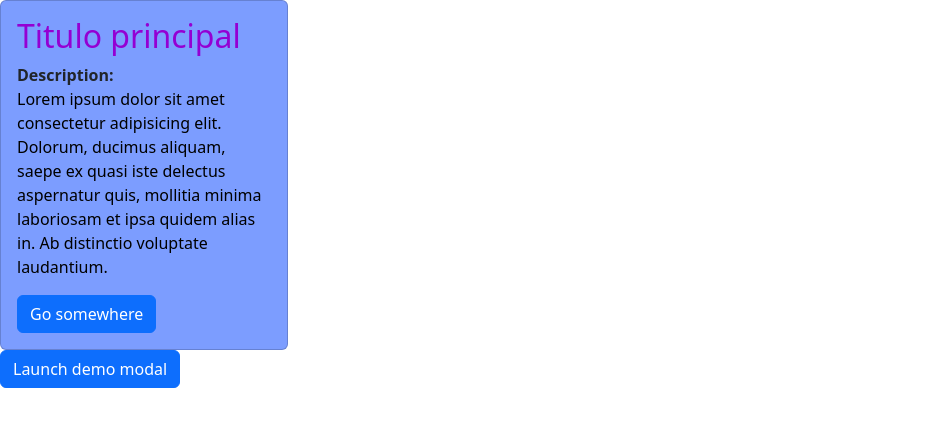
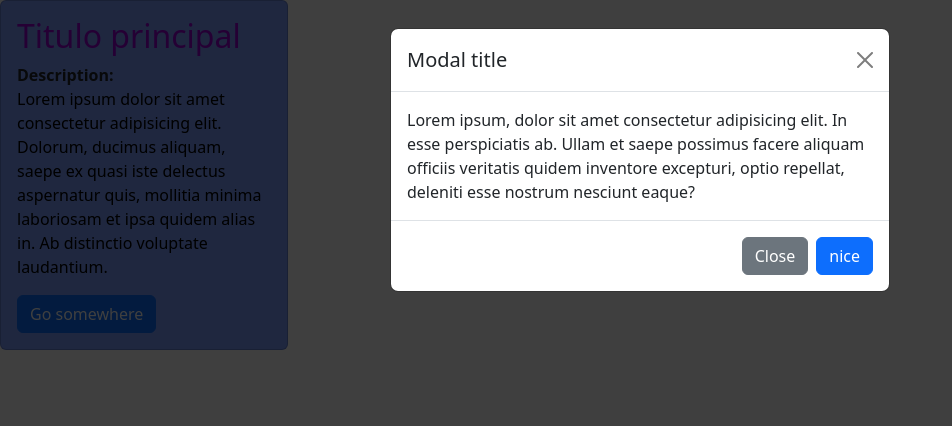
Before and after one commit to SergioAlejandroGG/practica1, an Angular app: page / in a window 1280 px wide. Both pictures are taken after a click on the link "Go somewhere". Shown: the top 426 px of the page, without its empty margins (0-952 px from the left). Built offline with nearby package versions, Linux system fonts and the light colour scheme.

Commit message:
made the button on the card summon the modal

```diff
--- a/src/app/app.component.html
+++ b/src/app/app.component.html
@@ -3,14 +3,14 @@
     <h5 class="card-title">{{card.title}}</h5>
     <b>Description: </b>
     <p class="card-text">{{card.description}}</p>
-    <a href="#" class="btn btn-primary">Go somewhere</a>
+    <a href="#" class="btn btn-primary" data-bs-toggle="modal" data-bs-target="#exampleModal">Go somewhere</a>
   </div>
 </div>
 
-<!-- Button trigger modal -->
+<!-- Button trigger modal
 <button type="button" class="btn btn-primary" data-bs-toggle="modal" data-bs-target="#exampleModal">
   Launch demo modal
-</button>
+</button> -->
 
 <!-- Modal -->
 <div class="modal fade" id="exampleModal" tabindex="-1" aria-labelledby="exampleModalLabel" aria-hidden="true">
@@ -21,11 +21,11 @@
         <button type="button" class="btn-close" data-bs-dismiss="modal" aria-label="Close"></button>
       </div>
       <div class="modal-body">
-        ...
+        Lorem ipsum, dolor sit amet consectetur adipisicing elit. In esse perspiciatis ab. Ullam et saepe possimus facere aliquam officiis veritatis quidem inventore excepturi, optio repellat, deleniti esse nostrum nesciunt eaque?
       </div>
       <div class="modal-footer">
         <button type="button" class="btn btn-secondary" data-bs-dismiss="modal">Close</button>
-        <button type="button" class="btn btn-primary">Save changes</button>
+        <button type="button" class="btn btn-primary">nice</button>
       </div>
     </div>
   </div>
```
